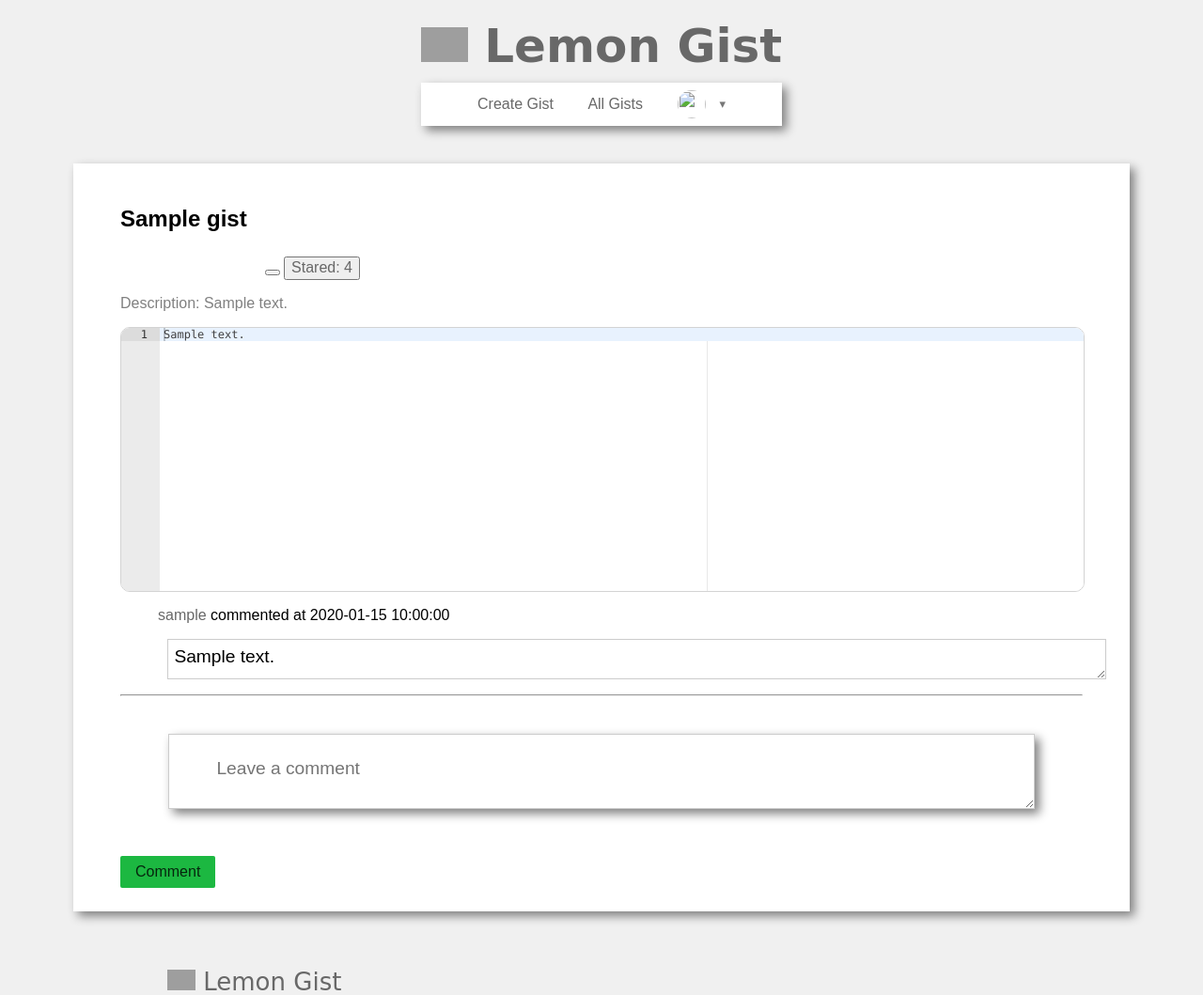
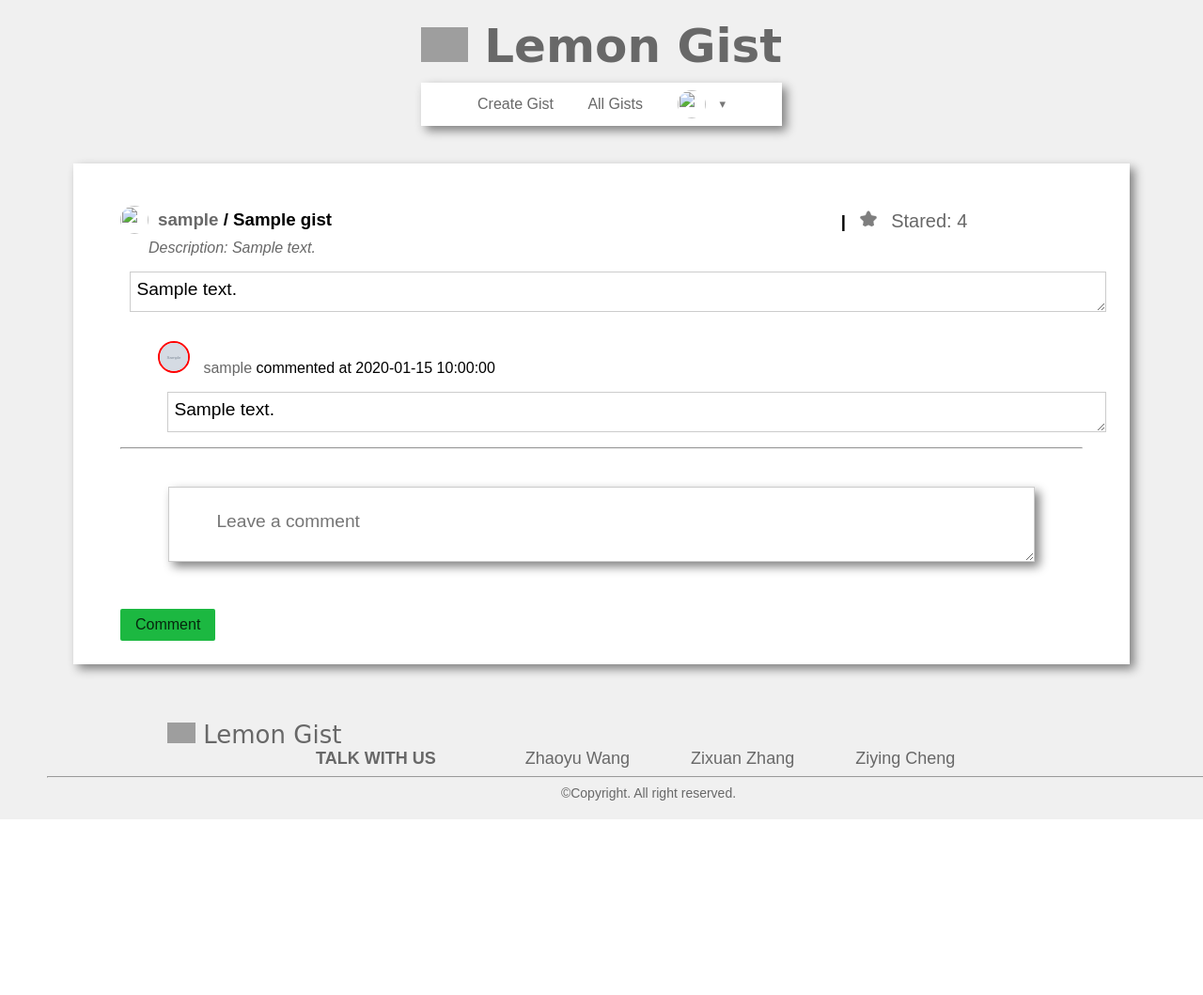
Before and after one commit to zixuanzhang-x/code-gist, a Flask app: template templates/gist_page/gist.html in a window 1280 px wide; the page is wider, and only the part inside the window is pictured. Shown: the top 1059 px of that part at 94% size. After the commit the page ends 872 px from the top of that part, so only its background shows below. Run offline with Flask 2, Linux system fonts and the light colour scheme; the visitor is signed in with stand-in values (Sample User, id 1); the template is opened without the code that fills it: most values are stand-ins (such as "Sample title", 1, 10 or a date in 2020); grey boxes marked "Sample" are stand-in pictures; some libraries are stand-ins or nearby versions; grey boxes are pictures that could not be loaded.

Commit message:
updated gist_page

```diff
--- a/general/general.py
+++ b/general/general.py
@@ -38,6 +38,7 @@ def gist_page(gist_id):
     for idx in range(len(comments)):
         users = requests.get(url = API_URI + '/api/user/' + str(comments[idx]['user_id'])).json()
         comments[idx]['user_name'] = users[0]['user_name']
+        comments[idx]['picture'] = users[0]['picture']
 
     if 'profile' in session:
         auth0_id = session['profile']['user_id']
--- /dev/null
+++ b/static/css/gist.css
@@ -0,0 +1,85 @@
+.row {
+	width: 100%;
+	display: flex;
+	margin-top: 5px;
+    padding-bottom: 0;
+    /* border: 1px solid red; */
+}
+
+.row h3 {
+    display: inline-block;
+    /* border: 1px solid green; */
+}
+
+/* gist owner's user picture */
+.row img{
+    /* border: 1px solid red; */
+    border-radius: 50%;
+    margin-right: 10px;
+    margin-top: 15px;
+    width: 30px;
+    height: 30px;
+}
+
+/* gist owner's username */
+#username a:hover {
+    color: rgb(132 176 96);
+}
+
+/* star group button */
+#star_group {
+    margin-left: 50%;
+    margin-top: auto;
+    margin-bottom: auto;
+    /* border: 1px solid green; */
+    height: 70%;
+    vertical-align: middle;
+}
+
+#star_group button {
+    border: 0px;
+    background-color: white;
+    color: rgb(104 104 104);
+    padding: 5px;
+    font: 20px Arial;
+    margin-right: 10px;
+}
+
+#star_group button:hover {
+    border-bottom: 2px solid rgb(104 104 104);
+}
+
+
+
+/* star number button */
+#star_num img {
+    width: 18px;
+    height: 18px;
+    opacity: 0.5;
+}
+
+/* description */
+#gist-desc {
+    /* border: 1px solid red; */
+    color:rgb(104 104 104);
+    margin-top: -10px;
+    margin-left: 30px;
+    font: italic 16px Arial;
+}
+
+/* comments user picture */
+#comment-user-pic {
+
+    /* border: 1px solid rgb(240 240 240); */
+    border: 2px solid red;
+    border-radius: 50%;
+    margin-right: 10px;
+    margin-top: 15px;
+    width: 30px;
+    height: 30px;
+}
+
+/* comments username */
+#comments a:hover {
+    color: rgb(132 176 96);
+}
--- a/static/js/gist.js
+++ b/static/js/gist.js
@@ -1,5 +1,34 @@
 $(document).ready(function(){
     var gist_id = location.pathname.split('gist/')[1]
+    // get gist owner's user_id
+    var gist = []
+    var gist_user_id = ''
+    $.ajax({
+        url: '/api/gist/' + gist_id,
+        type: 'GET',
+        dataType: 'json',
+        async: false,
+        success: function(data) {
+            gist = data
+        }
+    })
+    gist_user_id = gist[0].user_id
+
+    // get gist owner's picture
+    var gist_user = []
+    var gist_user_pic = ''
+    $.ajax({
+        url: '/api/user/' + gist_user_id,
+        type: 'GET',
+        dataType: 'json',
+        async: false,
+        success: function(data) {
+            gist_user = data
+        }
+    })
+    gist_user_pic = gist_user[0].picture
+    document.getElementById('gist-user-pic').src = gist_user_pic
+
     // get user_id by auth0_id if have session
     var auth0_id = $('#current_user').attr('title')
     var user_id = ""
@@ -49,10 +78,10 @@ $(document).ready(function(){
                 stared_gists = data
             }
         })
-        document.getElementById('star_gist').innerHTML = 'To star'
+        document.getElementById('star_gist').innerText = 'To star'
         stared_gists.forEach(el => {
             if (el.gist_id == gist_id) {
-                document.getElementById('star_gist').innerHTML = 'Unstar'
+                document.getElementById('star_gist').innerText = 'Unstar'
             }
         })
     }
@@ -71,7 +100,7 @@ $(document).ready(function(){
                     },
                     success: function(data) {
                         document.getElementById('star_gist').innerHTML = 'Unstar'
-                        star_num.innerText = 'Stared: ' + (current_num+1)
+                        star_num.innerHTML = '<img src="../static/img/star.png">Stared: ' + (current_num+1)
                     }
                 })
             } else {
@@ -84,7 +113,7 @@ $(document).ready(function(){
                     },
                     success: function(data) {
                         document.getElementById('star_gist').innerHTML = 'To star'
-                        star_num.innerText = 'Stared: ' + (current_num-1)
+                        star_num.innerHTML = '<img src="../static/img/star.png">Stared: ' + (current_num-1)
                     }
                 })
             }
--- a/templates/gist_page/gist.html
+++ b/templates/gist_page/gist.html
@@ -3,6 +3,7 @@
 
 {% block script %}
 <link rel="stylesheet" href="../static/css/base.css">
+<link rel="stylesheet" href="../static/css/gist.css">
 <script src="../static/js/base.js"></script>
 <script src="../static/js/gist.js"></script>
 {% endblock %}
@@ -10,26 +11,33 @@
 {% block content %}
 <body>
     <div class="row">
-        <h2 id="gistname" style="width:50%"><span>{{gist.gist_name}}</span></h2>
-        <div id="star_group" style="height: 5%; margin-top: 2.6%; margin-left: 15%">
+        <a href="/user/{{gist.user_id}}"><img src="" id="gist-user-pic"></a>
+        <h3 id="username" ><span><a href="/user/{{gist.user_id}}">{{gist.user_name}}</a></span></h3>
+        <h3><span>&nbsp;/&nbsp;</span></h3>
+        <h3 id="gistname" ><span>{{gist.gist_name}}</span></h3>
+
+        <div id="star_group">
             {% if session.profile %}
             <button type="button" id="star_gist"></button>
             {% endif %}
+                <h3 id="vl">&nbsp;|&nbsp;</h3>
                 <button>
                     <a id="star_num" href="{{ '/gist/%s/stargazers'%gist.gist_id }}">
+                        <img src="../static/img/star.png">
                         Stared: {{gist.stars}}
                     </a>
                 </button>
         </div>
     </div>
 
-    <p style="color:grey">Description: {{ gist.description }}</p>
+    <p id='gist-desc'>Description: {{ gist.description }}</p>
     <textarea id='editor'>{{gist.content}}</textarea>
     <ul id="{{ gist_id }}"></ul>
     {% for comment in comments%}
     <ul id="comments">
         <p id="{{ comment.comment_id }}">
-            <span id="{{comment.user_id}}">
+            <span id="{{comment.user_id}}" class="forId">
+                <img id="comment-user-pic" src="{{ comment.picture }}">
                 <a id="commented_user"
                    href="{{ '/user/%s'%comment.user_id }}"
                 >
```
Also changed, not shown: static/img/unstar.png (added).
